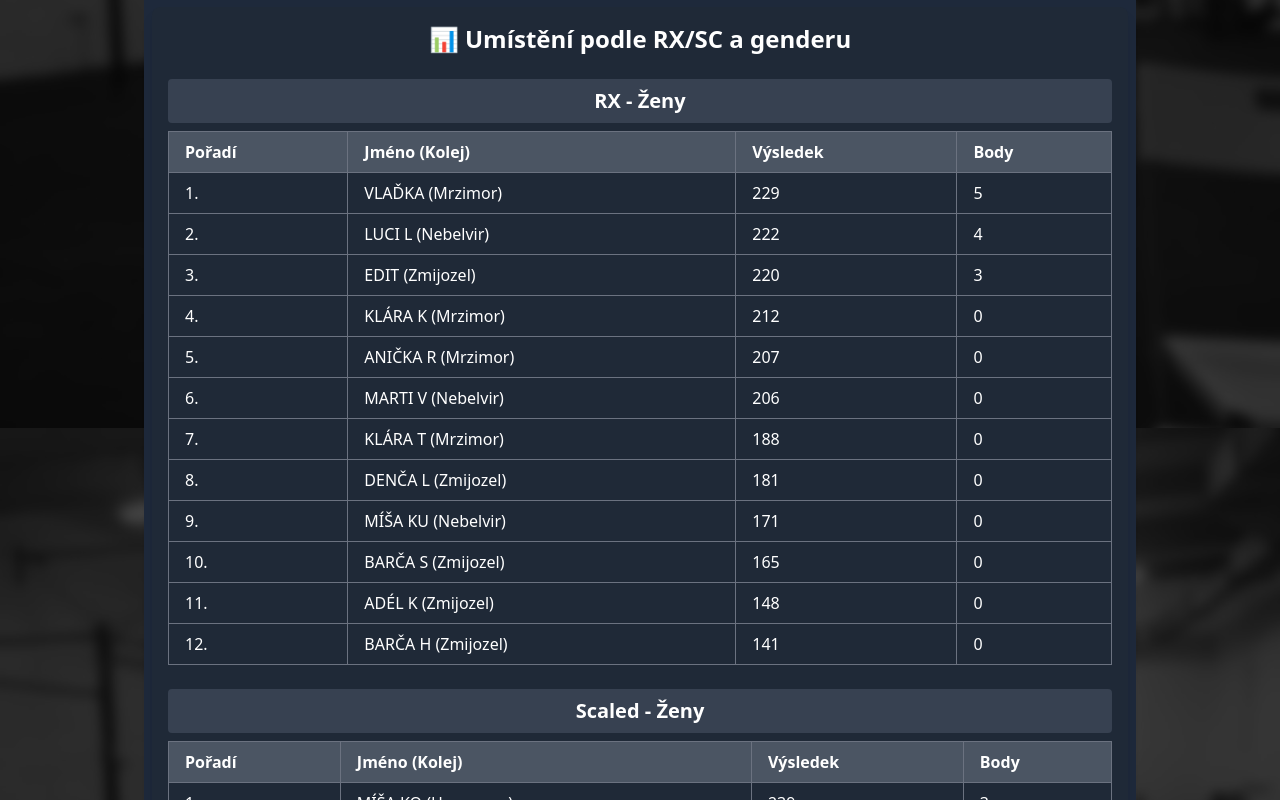
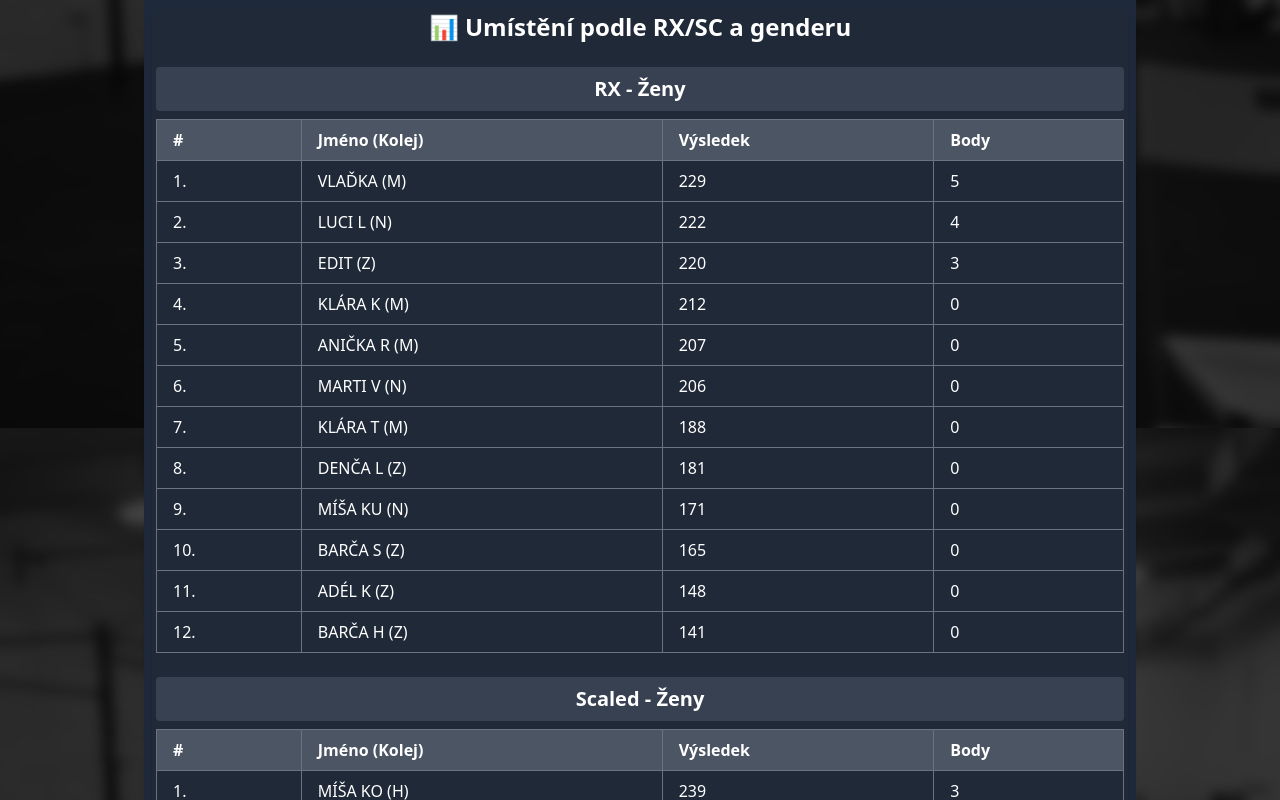
Before and after one commit to johnsoncze/hometown-open-2025, a Next.js app: page /results/1 in a window 1280 px wide. Shown: the part 3820-4620 px from the top of the page. Built offline with nearby package versions, Linux system fonts and the light colour scheme.

Commit message:
better table for categorical data

```diff
--- a/pages/results/[round].js
+++ b/pages/results/[round].js
@@ -55,7 +55,7 @@ const allCompetitors = Object.entries(data).flatMap(([house, team]) =>
     }
 
     return {
-      name: `${member.name} (${team.house})`, // Přidáme kolej k jménu
+      name: `${member.name} (${team.house[0]})`, // Přidáme kolej k jménu
       result: result,
       rxsc: member.results[round]?.rxsc || "SC",
       gender: member.gender || "Muži", // Výchozí hodnotu nastavíme na "Muži", pokud není definována
@@ -150,7 +150,7 @@ const categories = {
                 </div>
 
                 {/* Tabulka umístění podle RX/SC a genderu */}
-                <div className="mt-10 w-full max-w-screen-lg bg-gray-800 p-4 rounded-lg shadow-lg">
+                <div className="mt-10 w-full max-w-screen-lg bg-gray-800 p-1 rounded-lg shadow-lg">
                   <h2 className="text-2xl font-bold text-center mb-4">📊 Umístění podle RX/SC a genderu</h2>
 
                   {Object.entries(categories).filter(([category, com]) => com.length > 0).map(([category, competitors]) => (
@@ -160,7 +160,7 @@ const categories = {
                         <table className="w-full text-left mt-2 border-collapse border border-gray-500">
                           <thead>
                             <tr className="bg-gray-600 text-white">
-                              <th className="border border-gray-500 px-4 py-2">Pořadí</th>
+                              <th className="border border-gray-500 px-4 py-2">#</th>
                               <th className="border border-gray-500 px-4 py-2">Jméno (Kolej)</th>
                               <th className="border border-gray-500 px-4 py-2">Výsledek</th>
                               <th className="border border-gray-500 px-4 py-2">Body</th>
```
